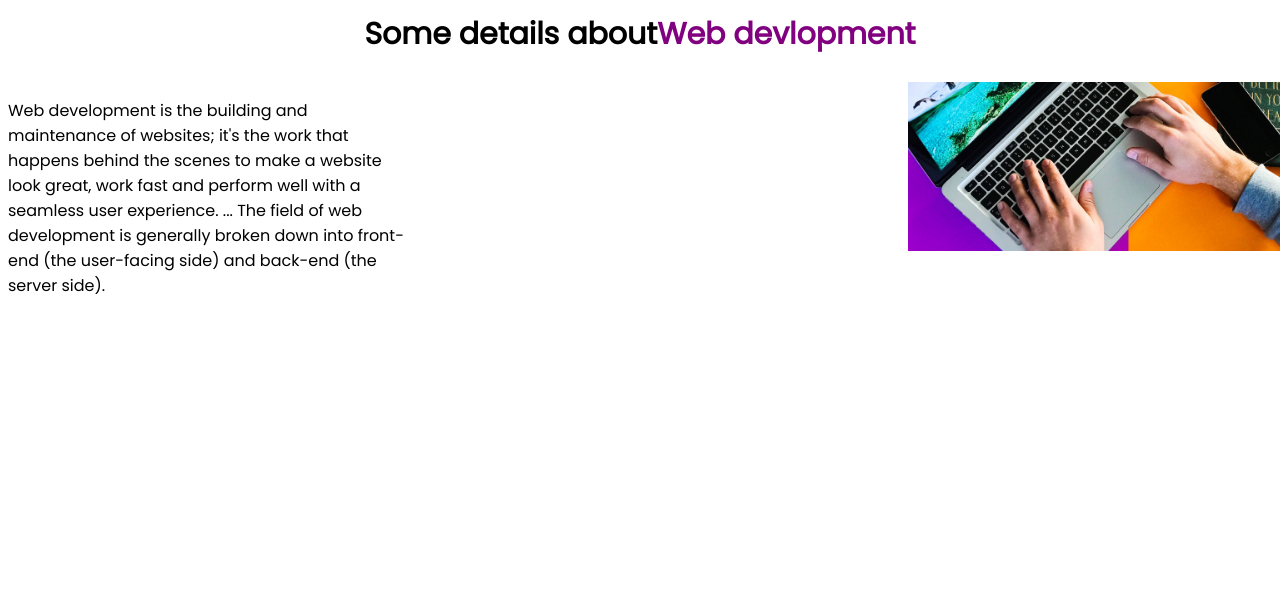
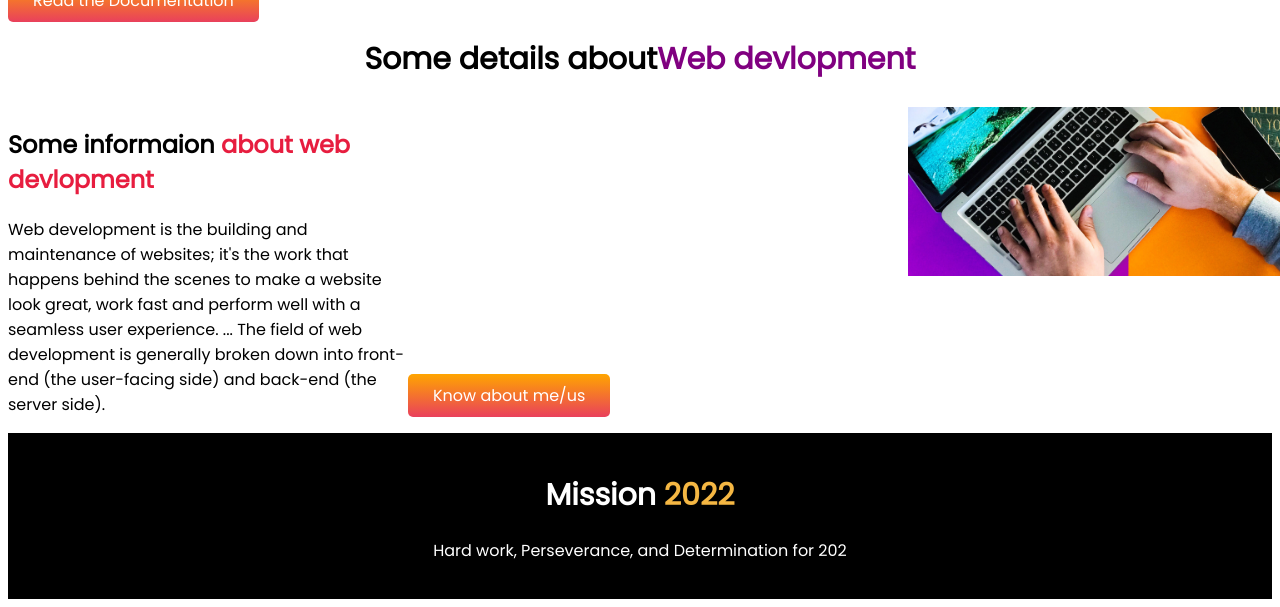
Before and after one commit to tanvirhossain10/My-first-assignment, a plain HTML site: page index.html in a window 1280 px wide. Shown: the part 2224-2831 px from the top of the page. Before the commit the page ends 2590 px from the top, so only its background shows below. Drawn offline with Linux system fonts and the light colour scheme.

Commit message:
full sight of the assingment

```diff
--- a/index.html
+++ b/index.html
@@ -37,7 +37,8 @@
             <div class="flex-box flex-1">
                 <img src="images/illustrators/illustrator-1.png" alt="">
                 <h2>Mission</h2>
-                <p>I am the master of HTML, CSS and Javascript. I know everything needed to make a website function,
+                <p> My mission is to become the master of HTML, CSS and Javascript. I know everything needed to make a
+                    website function,
                     efficient. I didn't stop with the web. I went beyond with most popular Javascript framework called
                     Vue
                     JS. I even know the deployment, server and security. I will give you 100% web solution.</p>
@@ -46,7 +47,8 @@
             <div class="flex-box flex-2">
                 <img src="images/illustrators/illustrator-2.png" alt="">
                 <h2>Vission</h2>
-                <p>I am the master of HTML, CSS and Javascript. I know everything needed to make a website function,
+                <p>My vision is to become tha master of HTML, CSS and Javascript. I know everything needed to make a
+                    website function,
                     efficient. I didn't stop with the web. I went beyond with most popular Javascript framework called
                     Vue
                     JS. I even know the deployment, server and security. I will give you 100% web solution.</p>
@@ -56,7 +58,8 @@
             <div class="flex-box flex-3">
                 <img src="images/illustrators/illustrator-3.png" alt="">
                 <h2>Goals</h2>
-                <p>I am the master of HTML, CSS and Javascript. I know everything needed to make a website function,
+                <p>My goals is to become the master of HTML, CSS and Javascript. I know everything needed to make a
+                    website function,
                     efficient. I didn't stop with the web. I went beyond with most popular Javascript framework called
                     Vue
                     JS. I even know the deployment, server and security. I will give you 100% web solution.</p>
@@ -102,6 +105,7 @@
         </h1>
         <div class="last-flex">
             <div>
+                <h2>Some informaion <span class="pink">about web devlopment</span></h2>
                 <p class="last-p">
                     Web development is the building and maintenance of websites; it's the work that happens behind the
                     scenes to make a website look great, work fast and perform well with a seamless user experience. ...
@@ -112,12 +116,16 @@
             </div>
             <div>
                 <img class="last-pic" src="images/pictures/web-develoment.jpg" alt="picture of web developing">
+                <a class="link-button" href="" target="">Know about me/us</a>
             </div>
         </div>
     </section>
-
-
-
+    <footer id="padding-c">
+        <h1 class="aling-cen"><span id="white-c">Mission</span> <span id="orange">2022</span></h1>
+        <p class="aling-cen" id="c-white">
+            Hard work, Perseverance, and Determination for 202
+        </p>
+    </footer>
 </body>
 
 </html>
--- a/style.css
+++ b/style.css
@@ -22,7 +22,10 @@
     width: 80%;
 
 }
-body{
+
+body{font-family: 'Cardo', serif;
+    font-family: 'Dancing Script', cursive;
+    font-family: 'Poppins', sans-serif;
     font-family: 'Cardo', serif;
 font-family: 'Poppins', sans-serif;
 }
@@ -137,3 +140,29 @@ h1{
 .last-p{
     width: 400px;
 }
+.pink{
+    color: rgb(231, 29, 63);
+}
+.font-style{
+    font-family: 'Cardo', serif;
+font-family: 'Dancing Script', cursive;
+font-family: 'Poppins', sans-serif;
+}
+.aling-cen{
+    text-align: center;
+}
+#orange{
+    color: rgb(245, 183, 67);
+}
+
+#white-c {
+    color: white;
+}
+#padding-c{
+    background-color: black;
+   padding: 20px;
+}
+#c-white{
+    color: white;
+
+}
```
